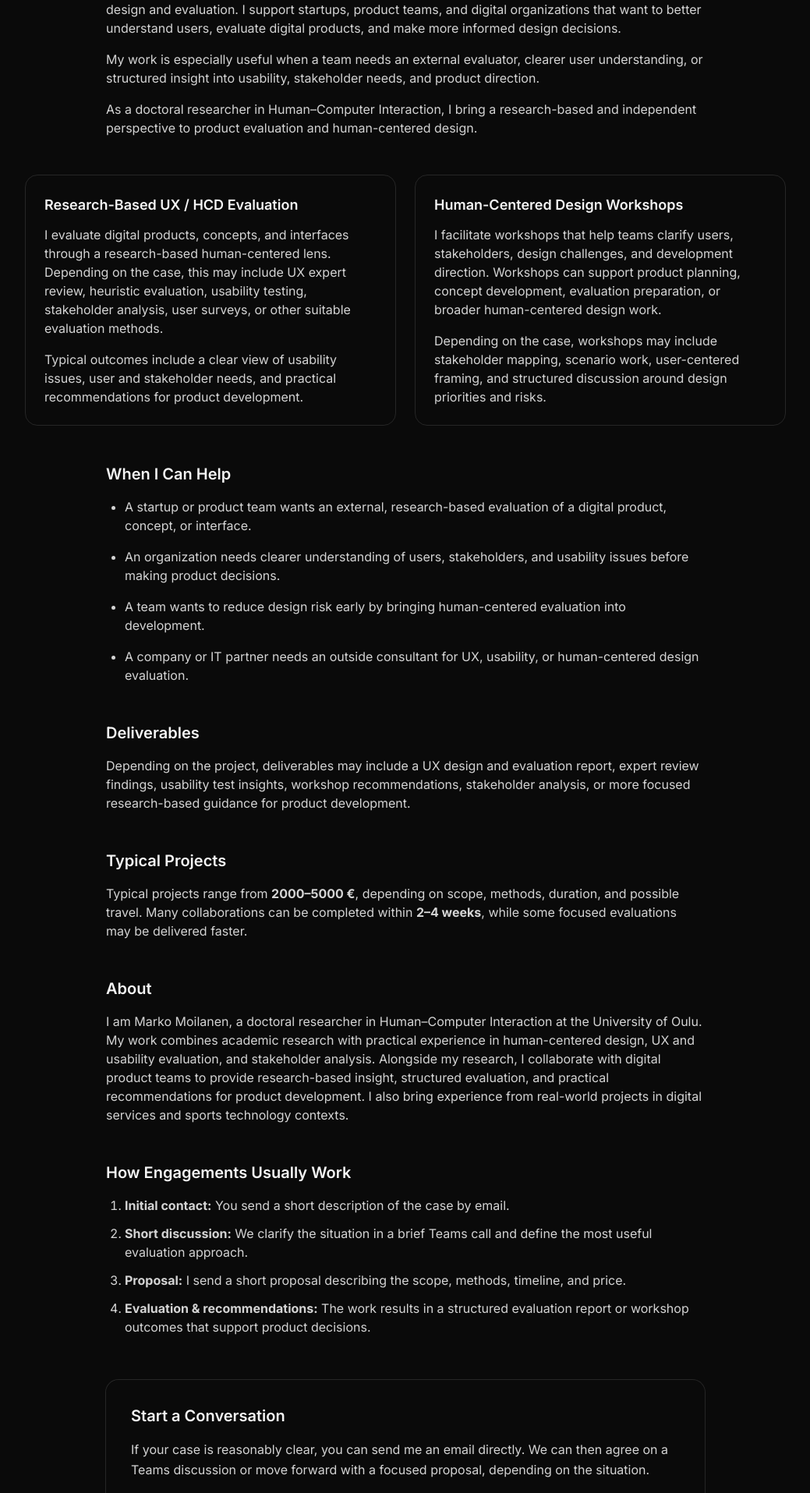
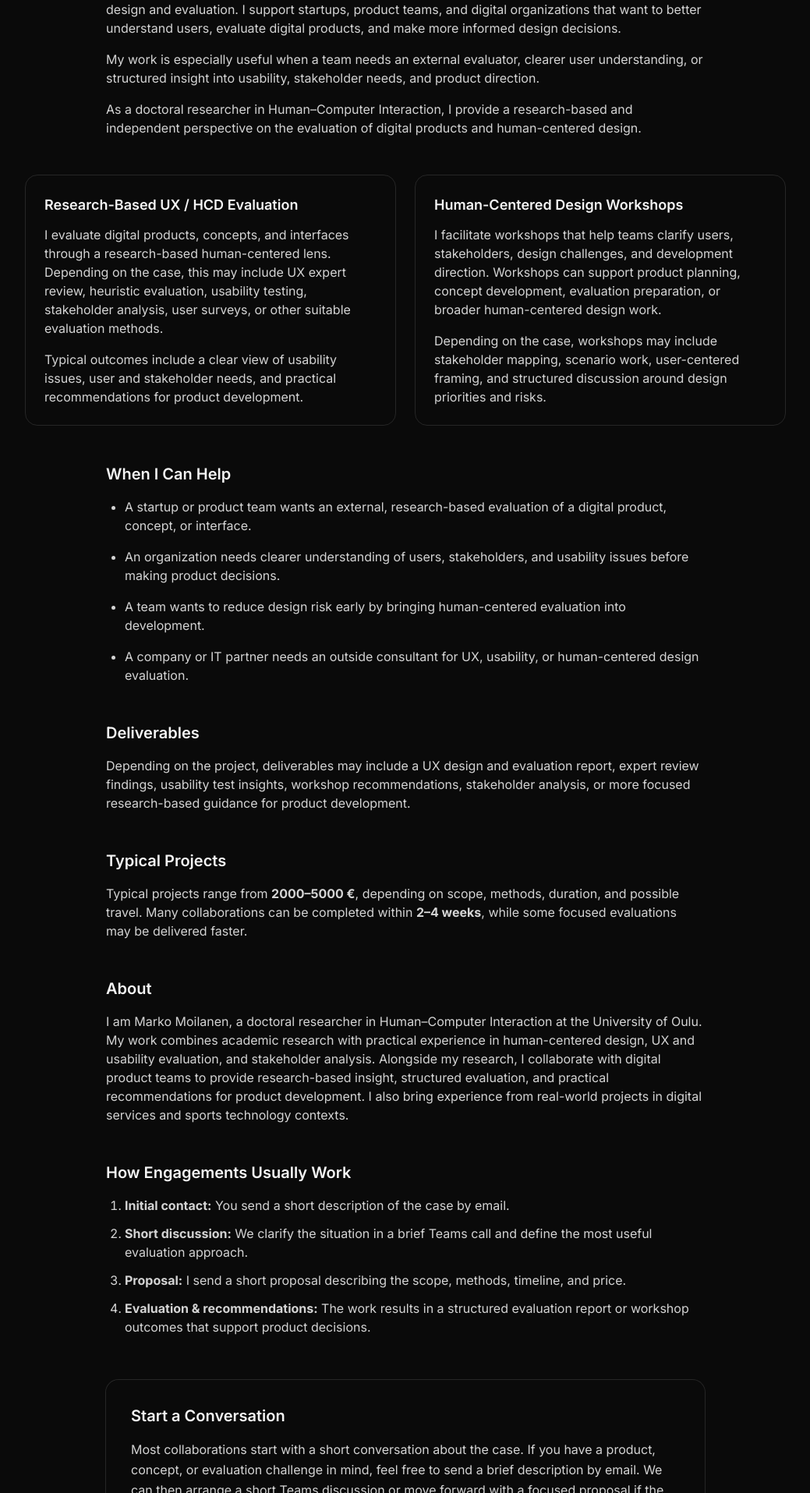
Before and after one commit to moilanenmime/xcentered, a Next.js app: page /consulting in a window 1280 px wide. Shown: the part 225-2140 px from the top of the page at 78% size, without its empty margins (120-1159 px from the left). Built offline with nearby package versions, Linux system fonts and the light colour scheme.

Commit message:
refactor: enhance clarity and consistency in consulting page content

```diff
--- a/app/consulting/page.tsx
+++ b/app/consulting/page.tsx
@@ -29,9 +29,9 @@ export default function ConsultingPage() {
         </p>
 
         <p className="mt-4 text-neutral-300 max-w-3xl mx-auto">
-          As a doctoral researcher in Human–Computer Interaction, I bring a
-          research-based and independent perspective to product evaluation and
-          human-centered design.
+          As a doctoral researcher in Human–Computer Interaction, I provide a
+          research-based and independent perspective on the evaluation of
+          digital products and human-centered design.
         </p>
 
         {/* <div className="mt-8 rounded-2xl border border-neutral-800 bg-neutral-950/40 p-6">
@@ -198,9 +198,11 @@ export default function ConsultingPage() {
           <h2 className="text-xl font-semibold">Start a Conversation</h2>
 
           <p className="mt-4 leading-relaxed text-neutral-300">
-            If your case is reasonably clear, you can send me an email directly.
-            We can then agree on a Teams discussion or move forward with a
-            focused proposal, depending on the situation.
+            Most collaborations start with a short conversation about the case.
+            If you have a product, concept, or evaluation challenge in mind,
+            feel free to send a brief description by email. We can then arrange
+            a short Teams discussion or move forward with a focused proposal if
+            the situation is already clear.
           </p>
 
           <div className="mt-8 flex flex-col items-center gap-4 sm:flex-row sm:items-center sm:justify-start">
```
